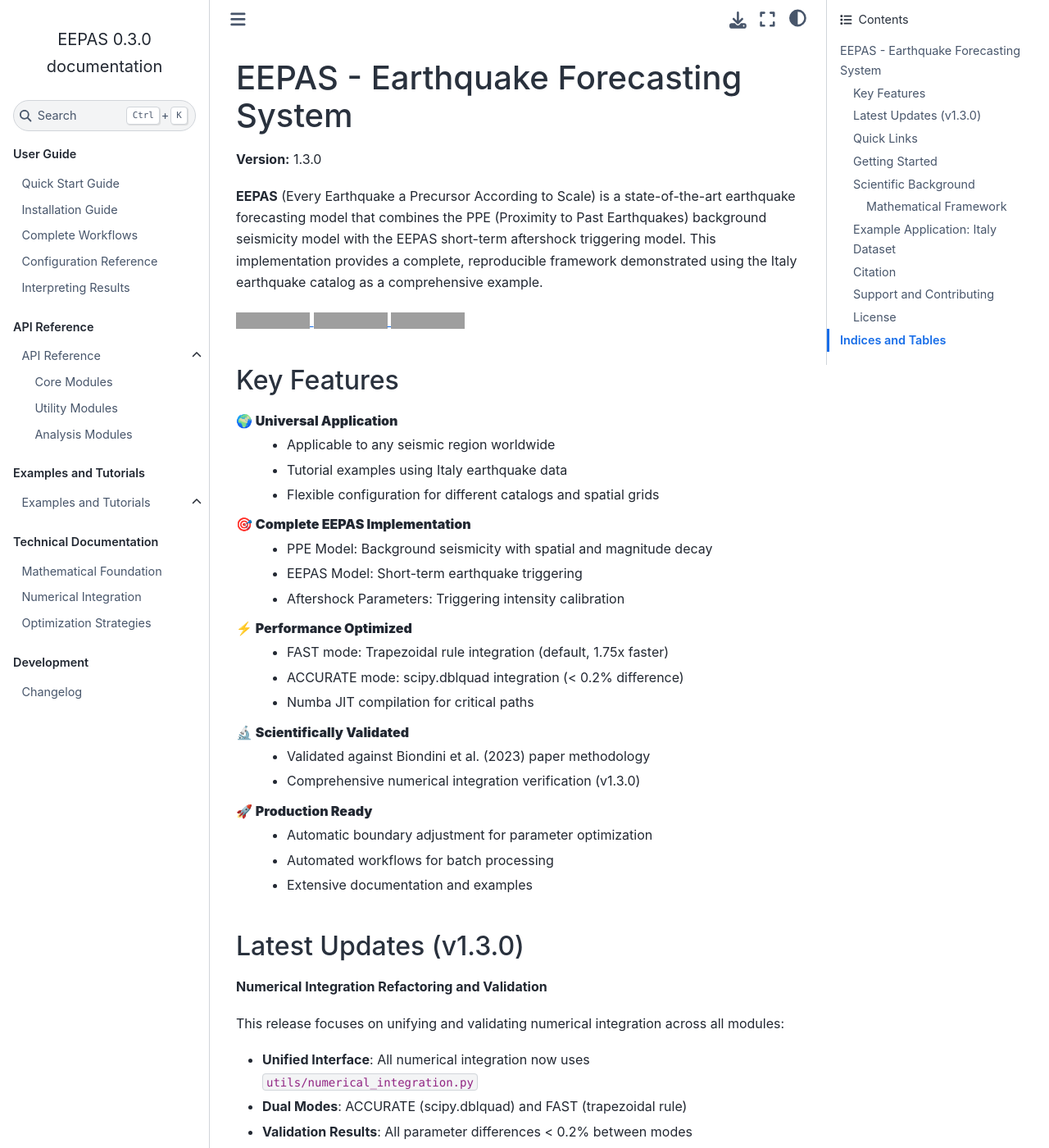
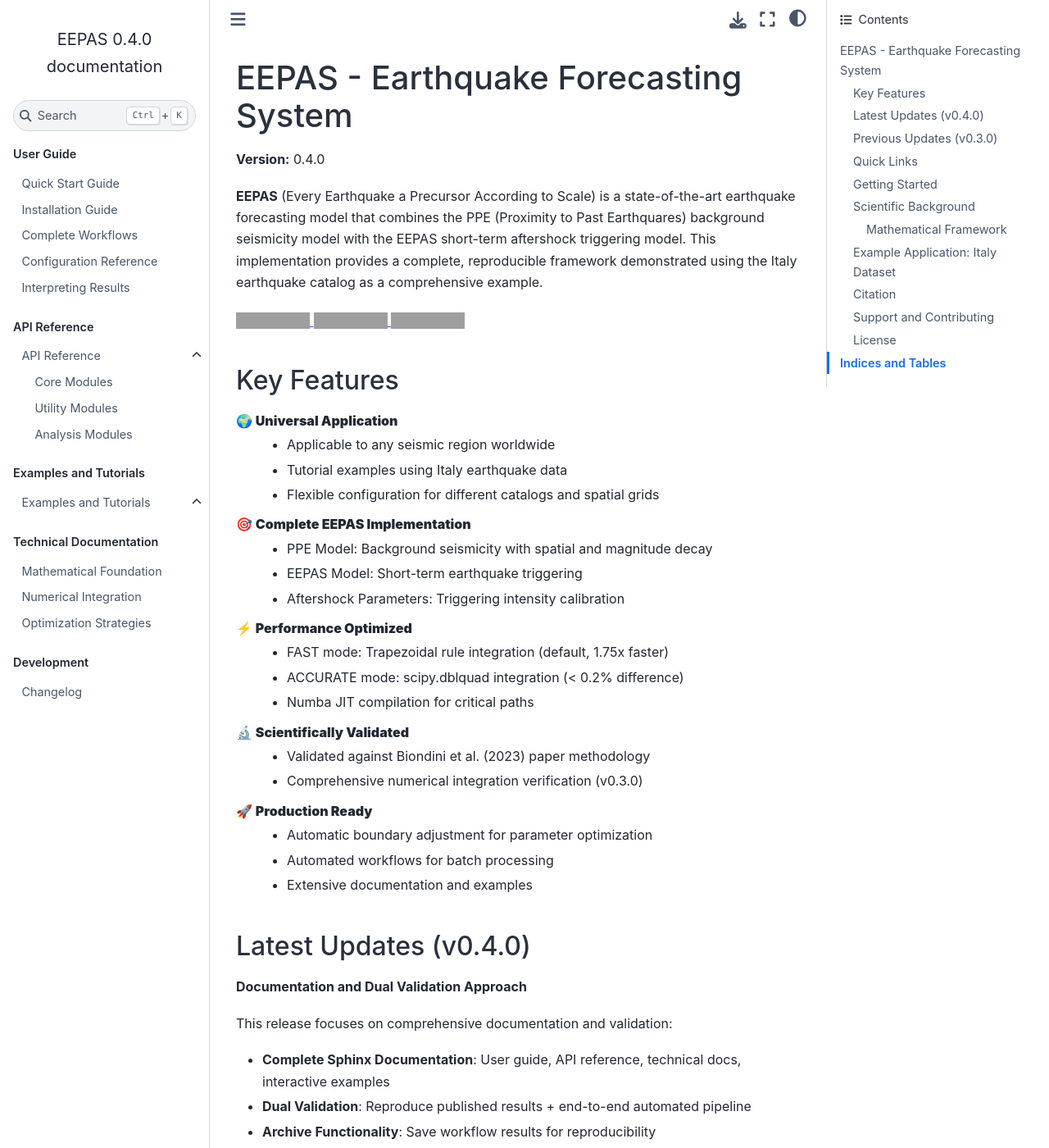
Before and after one commit to phonchi/EEPAS, a Sphinx documentation site: the page built from docs/source/index.rst, in a window 1280 px wide and 1400 px high. Shown: the whole window at 82% size. Built offline with Sphinx 7.4.7 and the Sphinx Book theme 1.1.4, drawn with Linux system fonts in a browser that asks for light colours; pages that are not in the unit, such as notebooks, are missing from menus; some of the changed text lies outside the part shown; grey boxes are pictures that could not be loaded.

Commit message:
Update Sphinx documentation version to 0.4.0
## Changes

**docs/source/conf.py**
- version: 0.3.0 → 0.4.0
- release: 0.3.0 → 0.4.0

**docs/source/index.rst**
- Version badge: 1.3.0 → 0.4.0
- Header version: 1.3.0 → 0.4.0
- Added v0.4.0 release notes section
- Moved v0.3.0 to "Previous Updates"
- Fixed GitHub URL: your-repo → phonchi

## Version 0.4.0 Highlights

- Complete Sphinx documentation
- Dual validation approach (reproduce paper + end-to-end)
- Archive functionality
- Bug fixes (single-stage boundary adjustment, parameter hard caps)

🤖 Generated with [Claude Code](https://claude.com/claude-code)

```diff
--- a/docs/source/conf.py
+++ b/docs/source/conf.py
@@ -13,8 +13,8 @@ sys.path.insert(0, os.path.abspath('../..'))
 project = 'EEPAS'
 copyright = '2025, EEPAS Development Team'
 author = 'EEPAS Development Team'
-release = '0.3.0'
-version = '0.3.0'
+release = '0.4.0'
+version = '0.4.0'
 
 # -- General configuration ---------------------------------------------------
 # https://www.sphinx-doc.org/en/master/usage/configuration.html#general-configuration
--- a/docs/source/index.rst
+++ b/docs/source/index.rst
@@ -3,13 +3,13 @@
 EEPAS - Earthquake Forecasting System
 ======================================
 
-**Version:** 1.3.0
+**Version:** 0.4.0
 
-**EEPAS** (Every Earthquake a Precursor According to Scale) is a state-of-the-art earthquake forecasting model that combines the PPE (Proximity to Past Earthquakes) background seismicity model with the EEPAS short-term aftershock triggering model. This implementation provides a complete, reproducible framework demonstrated using the Italy earthquake catalog as a comprehensive example.
+**EEPAS** (Every Earthquake a Precursor According to Scale) is a state-of-the-art earthquake forecasting model that combines the PPE (Proximity to Past Earthquares) background seismicity model with the EEPAS short-term aftershock triggering model. This implementation provides a complete, reproducible framework demonstrated using the Italy earthquake catalog as a comprehensive example.
 
-.. image:: https://img.shields.io/badge/version-1.3.0-blue.svg
+.. image:: https://img.shields.io/badge/version-0.4.0-blue.svg
    :alt: Version
-   :target: https://github.com/your-repo/EEPAS
+   :target: https://github.com/phonchi/EEPAS
 
 .. image:: https://img.shields.io/badge/python-3.8+-blue.svg
    :alt: Python Version
@@ -39,19 +39,29 @@ Key Features
 
 🔬 **Scientifically Validated**
    - Validated against Biondini et al. (2023) paper methodology
-   - Comprehensive numerical integration verification (v1.3.0)
+   - Comprehensive numerical integration verification (v0.3.0)
 
 🚀 **Production Ready**
    - Automatic boundary adjustment for parameter optimization
    - Automated workflows for batch processing
    - Extensive documentation and examples
 
-Latest Updates (v1.3.0)
+Latest Updates (v0.4.0)
 -----------------------
 
+**Documentation and Dual Validation Approach**
+
+This release focuses on comprehensive documentation and validation:
+
+- **Complete Sphinx Documentation**: User guide, API reference, technical docs, interactive examples
+- **Dual Validation**: Reproduce published results + end-to-end automated pipeline
+- **Archive Functionality**: Save workflow results for reproducibility
+- **Bug Fixes**: Single-stage boundary adjustment, parameter hard caps
+
+Previous Updates (v0.3.0)
+--------------------------
+
 **Numerical Integration Refactoring and Validation**
-
-This release focuses on unifying and validating numerical integration across all modules:
 
 - **Unified Interface**: All numerical integration now uses ``utils/numerical_integration.py``
 - **Dual Modes**: ACCURATE (scipy.dblquad) and FAST (trapezoidal rule)
```
